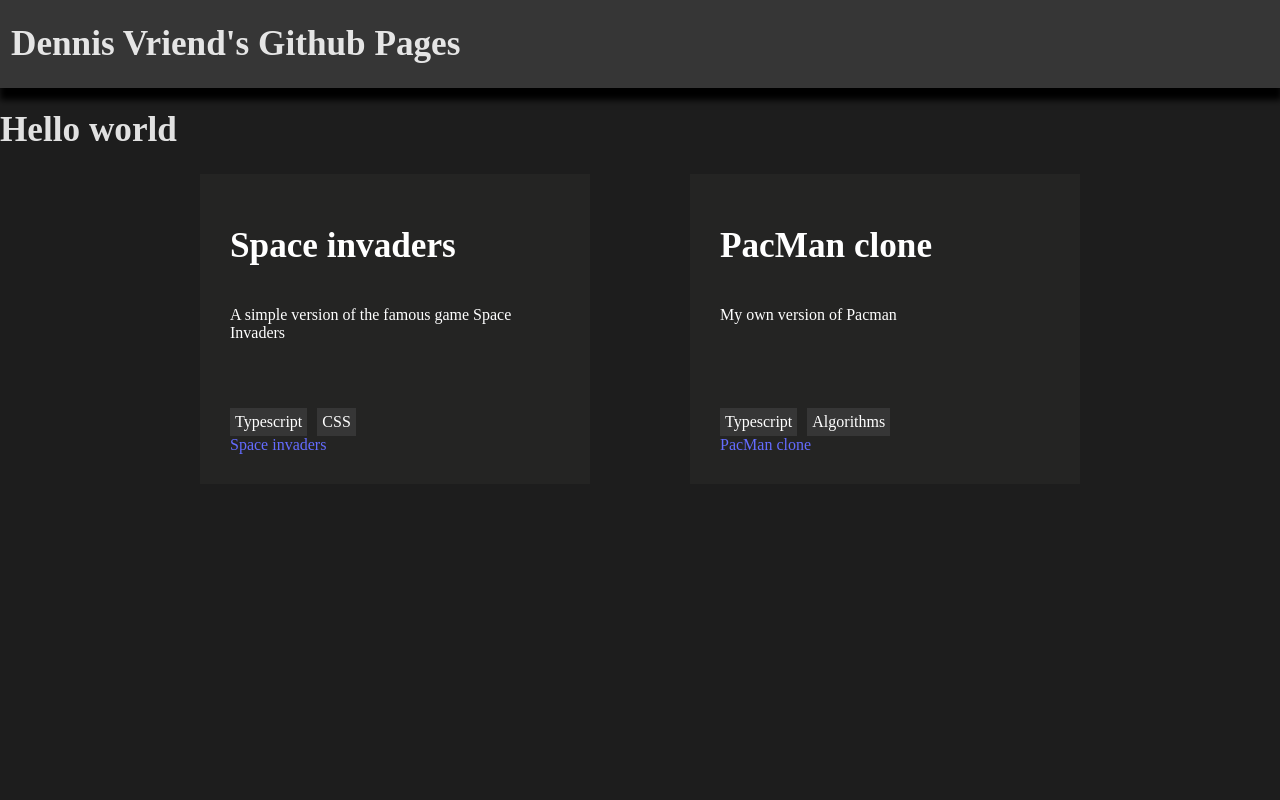
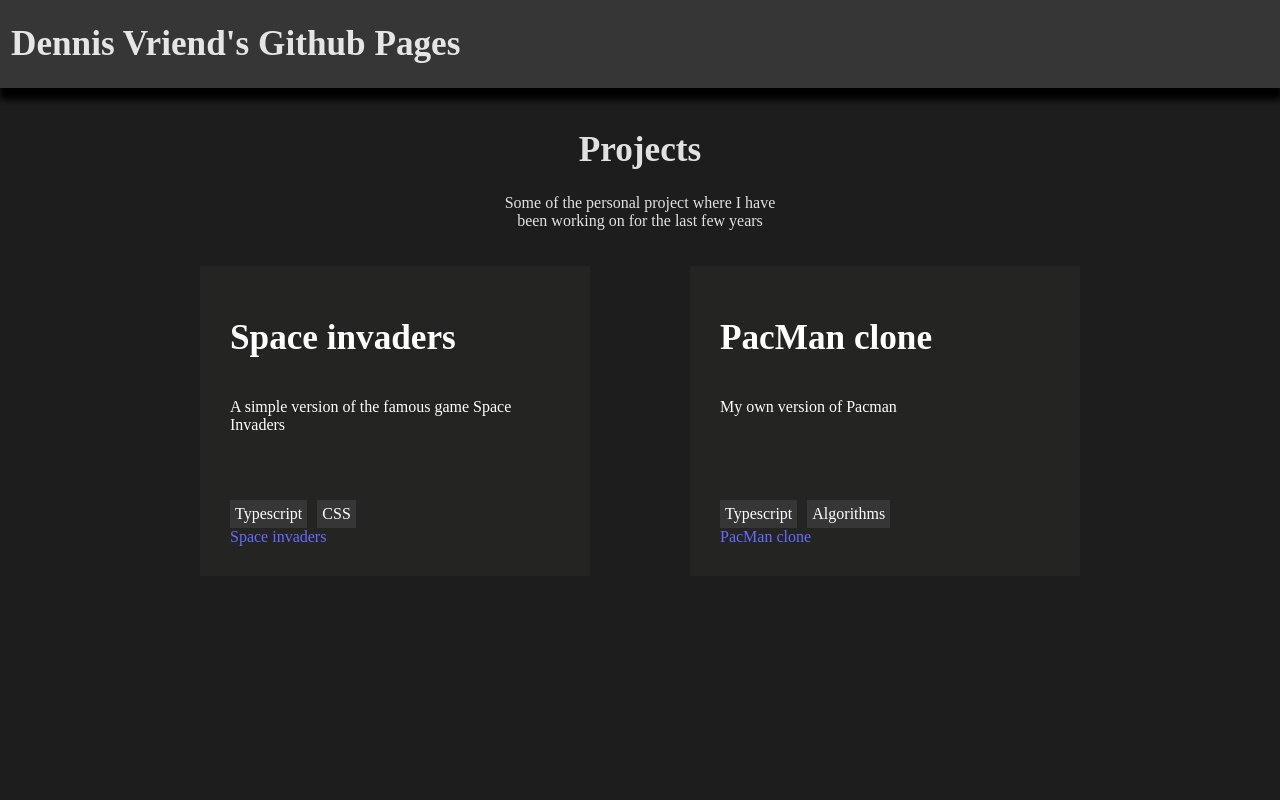
Before and after one commit to Dennis539/Dennis539.github.io, a React (Vite) app: page / in a window 1280 px wide. Shown: the top 800 px of the page. Built offline with nearby package versions, Linux system fonts and the light colour scheme.

Commit message:
Updated project display

```diff
--- a/src/App.tsx
+++ b/src/App.tsx
@@ -18,8 +18,14 @@ function App() {
             <header>
                 <h1>Dennis Vriend's Github Pages</h1>
             </header>
-            <div>
-                <h1>Hello world</h1>
+            <div className={styles.projectsDescription}>
+                <div>
+                    <h1>Projects</h1>
+                    <p>
+                        Some of the personal project where I have been working
+                        on for the last few years
+                    </p>
+                </div>
             </div>
             <div className={styles.projectGridWrapper}>
                 <div className={styles.projectsGrid}>{projectStruct}</div>
--- a/src/app.module.css
+++ b/src/app.module.css
@@ -6,7 +6,6 @@
 }
 
 .projectsGrid {
-
   display: inline-grid;
   grid-template-columns: repeat(2, 1fr);
   /* place-self: center; */
@@ -16,6 +15,21 @@
   grid-row-gap: 30px;
   margin-left: 200px;
   margin-right: 200px;
+}
+
+.projectsDescription{
+  display: flex;
+  text-align: center;
+    justify-content: center;
+
+  margin-top: 20px;
+  margin-bottom: 20px;
+}
+
+.projectsDescription p{
+    text-align: center;
+  justify-content: center;
+  max-width: 300px;
 }
 
 header {
```
